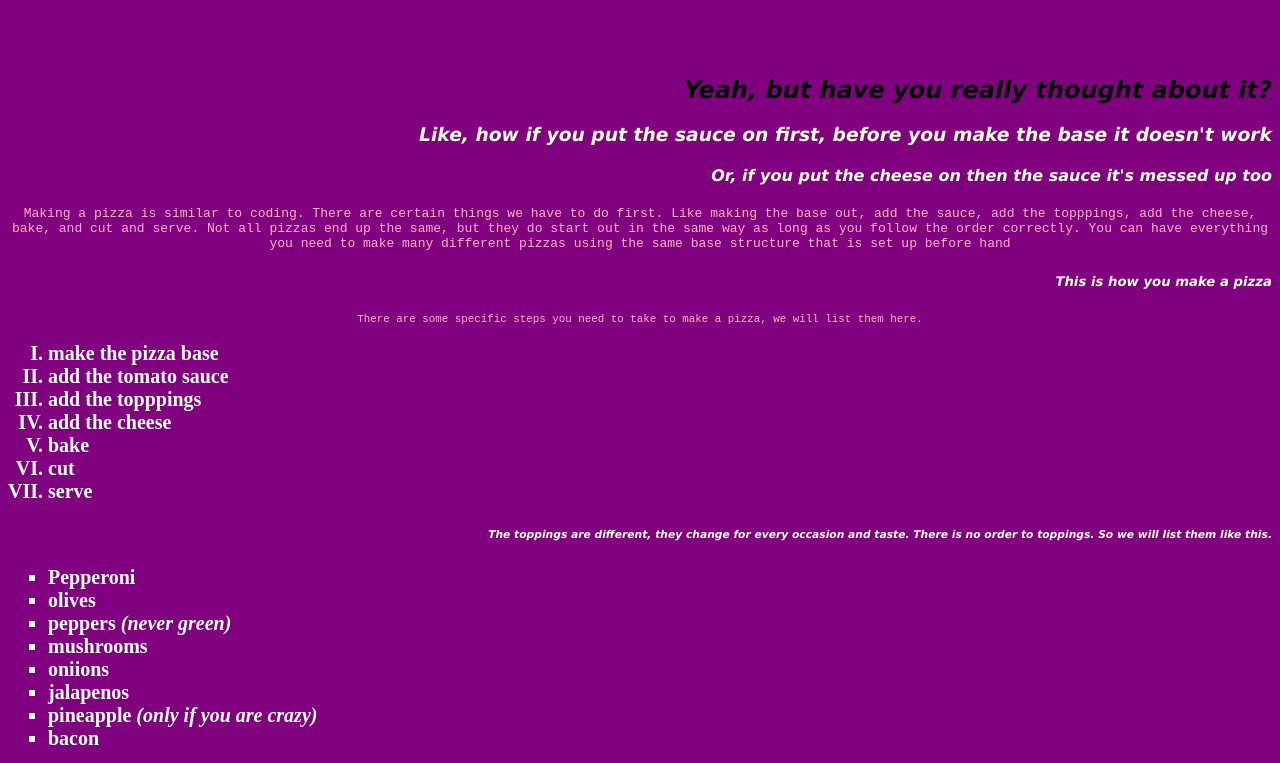
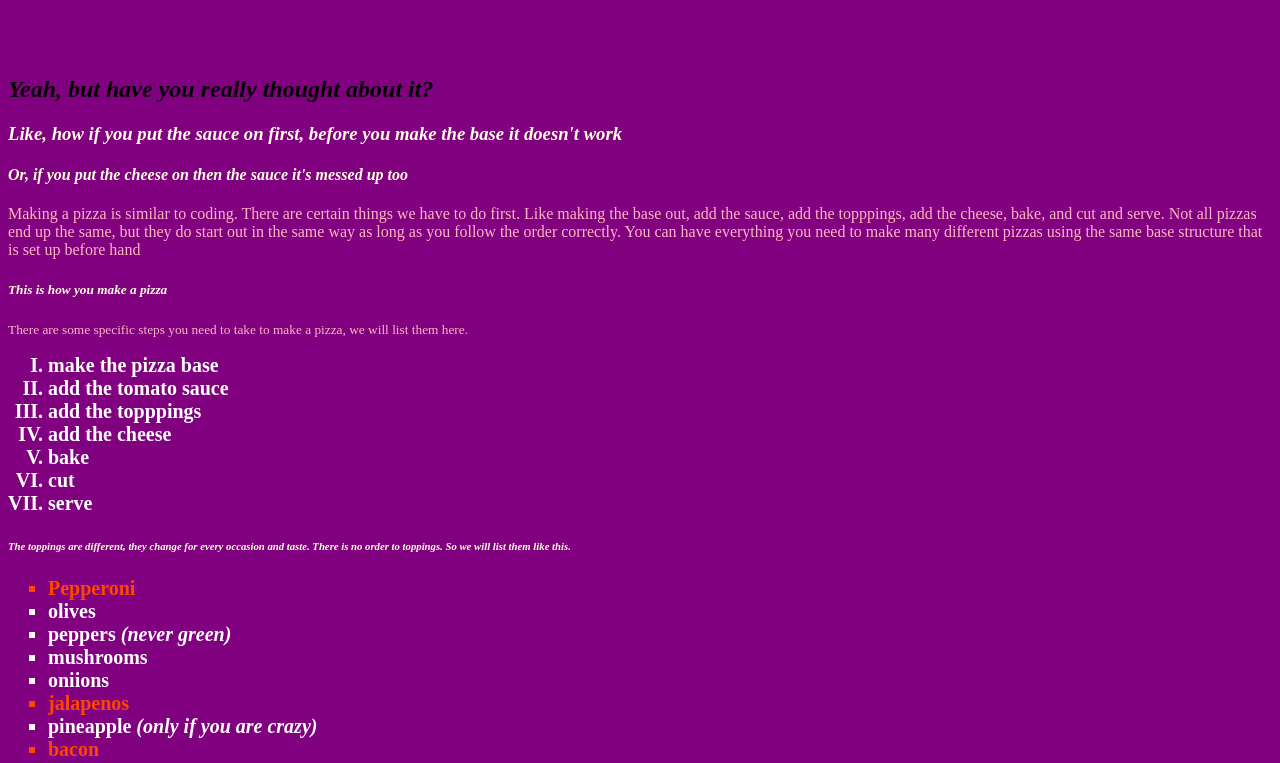
Before and after one commit to cheuknam455/GWDS-HTML-CSS, a plain HTML site: page week 2/index.html in a window 1280 px wide. Shown: the part 800-1563 px from the top of the page. Drawn offline with Linux system fonts and the light colour scheme.

Commit message:
orange text

```diff
--- a/week 2/index.html
+++ b/week 2/index.html
@@ -36,14 +36,14 @@
 <h6>The toppings are different, they change for every occasion and taste. There is no order to toppings. So we will list them like this.</h6>
 
 <ul>
-    <li>Pepperoni</li>
+    <li class="fave">Pepperoni</li>
     <li>olives</li>
     <li>peppers <em>(never green)</em></li>
     <li>mushrooms</li>
     <li>oniions</li>
-    <li>jalapenos</li>
+    <li class="fave">jalapenos</li>
     <li>pineapple <em>(only if you are crazy)</em></li>
-    <li>bacon</li>
+    <li class="fave">bacon</li>
 </ul>
 
 <p>Here's is the <a href="https://en.wikipedia.org/wiki/Pizza">Wikipedia article about pizza.</a></p>
--- a/week 2/styles.css
+++ b/week 2/styles.css
@@ -3,16 +3,12 @@ body{
 }
 
 p{
-    font-family: monospace;
-    text-align: center;
     color: lightpink
 }
 
 h1,h2,h3,h4,h5,h6 {
-    font-family: Verdana, Geneva, Tahoma, sans-serif;
     color: lightyellow;
     font-style: italic;
-    text-align: right;
 }
 
 h1 {
@@ -47,14 +43,14 @@ li {
     font-weight: bold;
 }
 
-.fave{
+.fave {
     color:orangered;
 }
 
-.pizza{
+.pizza {
     width: 50%;
 }
 
-a{
+a {
     color: white;
 }
```
